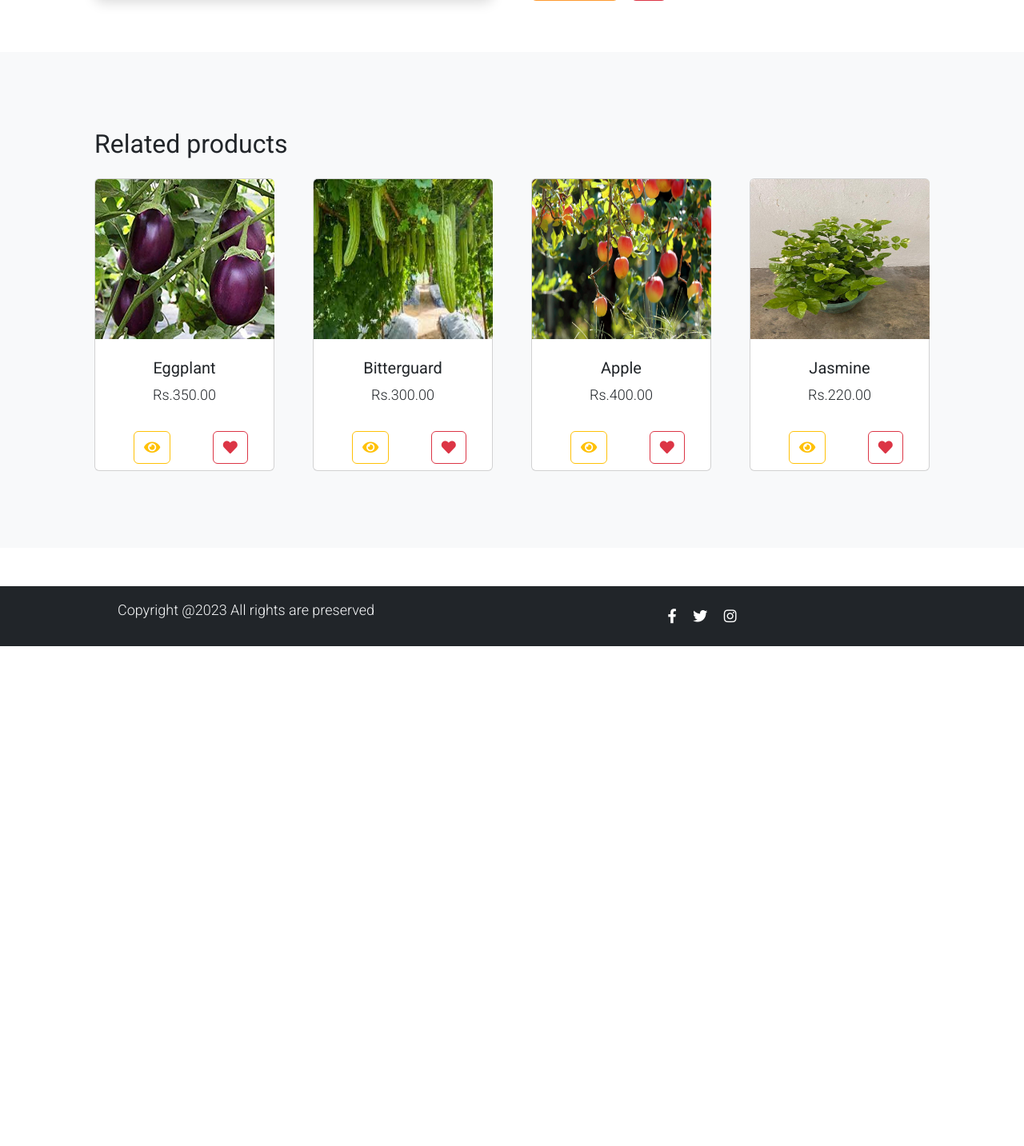
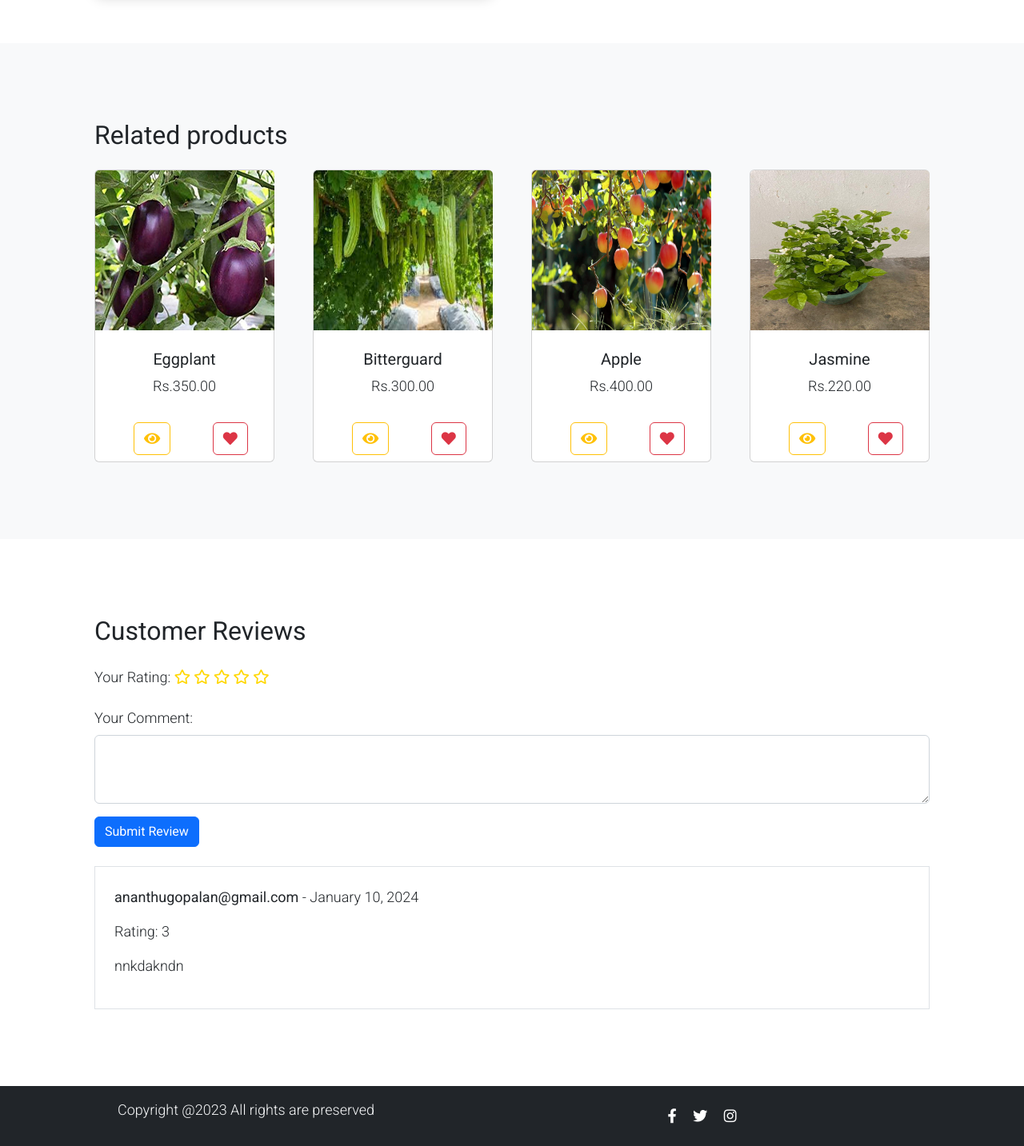
Before and after one commit to ananthugopalan/main_project_django, a Django app: page /customer_ProductView/1/ in a window 1280 px wide. Shown: the part 567-2000 px from the top of the page at 80% size. Before the commit the page ends 1375 px from the top, so only its background shows below. Run offline with Django 4.2, Linux system fonts and the light colour scheme; a user stored in the database is signed in; data comes from the database, SQL or seed files in the repository; both versions use the stored data as it was after the commit; some libraries are stand-ins or nearby versions.

Commit message:
Product Quantity updated

```diff
--- a/project/agriselect/admin.py
+++ b/project/agriselect/admin.py
@@ -1,5 +1,5 @@
 from django.contrib import admin
-from .models import Customer_Profile, Product, Address, Order, CartItem, Site_Logo
+from .models import Customer_Profile, Product, Address, Order, CartItem, Site_Logo, CustomerReview, ShippingAddress
 
 # Register your models here.
 admin.site.register(Product)
@@ -8,3 +8,5 @@ admin.site.register(Address)
 admin.site.register(Order)
 admin.site.register(CartItem)
 admin.site.register(Site_Logo)
+admin.site.register(CustomerReview)
+admin.site.register(ShippingAddress)
--- a/project/agriselect/urls.py
+++ b/project/agriselect/urls.py
@@ -10,7 +10,10 @@ urlpatterns = [
     path('search/', views.search_products, name='search_products'),
     # path('search/', views.search_view, name='search_view'),
     path('customer_allProducts/',views.customer_allProducts,name='customer_allProducts'),
+
     path('customer_ProductView/<int:product_id>/',views.customer_ProductView,name='customer_ProductView'),
+    path('add_review/<int:product_id>/', views.add_review, name='add_review'),
+
     path('customer_Profile/', views.customer_Profile, name='customer_Profile'),
     path('customer_Wishlist/',views.customer_Wishlist,name='customer_Wishlist'),
     path('delete_address/<int:address_id>/', views.delete_address, name='delete_address'),
@@ -24,9 +27,8 @@ urlpatterns = [
     path('generate-pdf/<int:order_id>/', GeneratePDF.as_view(), name='generate_pdf'),
 
 
-
     # Cart
-    path('add_to_Cart/<int:product_id>/', views.add_to_Cart, name='add_to_Cart'),
+    # path('add_to_Cart/<int:product_id>/', views.add_to_Cart, name='add_to_Cart'),
     path('add_to_cart/<int:product_id>/', views.add_to_cart, name='add_to_cart'),
     path('cart/', views.cart, name='cart'),
     path('remove_from_cart/<int:product_id>/', views.remove_from_cart, name='remove_from_cart'),
--- a/project/agriselect/views.py
+++ b/project/agriselect/views.py
@@ -1,7 +1,7 @@
 from django.shortcuts import render,redirect,get_object_or_404
 from django.http import JsonResponse
 from .forms import ProductForm
-from .models import Customer_Profile,Product, Wishlist, Address, CartItem, Order, ShippingAddress
+from .models import Customer_Profile,Product, Wishlist, Address, CartItem, Order, ShippingAddress, CustomerReview
 from userapp.models import CustomUser,SellerDetails
 from django.contrib.auth.decorators import login_required
 from django.views.decorators.cache import never_cache
@@ -232,20 +232,43 @@ def customer_ProductView(request, product_id):
     product_category = product.product_category
     product_subcategory = product.product_subcategory
 
-    # Fetch related products from the same category (excluding the current product) with 'instock' or 'out_of_stock' status
+    # Fetch related products and reviews
     related_products = Product.objects.filter(
         product_category=product_category,
         status__in=['in_stock', 'out_of_stock']
-    ).exclude(pk=product_id)[:4]  # Adjust the number of related products as needed
+    ).exclude(pk=product_id)[:4]
+
+    reviews = CustomerReview.objects.filter(product=product)
 
     context = {
         'product': product,
         'product_category': product_category,
         'product_subcategory': product_subcategory,
         'related_products': related_products,
+        'reviews': reviews,
     }
 
     return render(request, 'customer_ProductView.html', context)
+
+@login_required
+def add_review(request, product_id):
+    product = get_object_or_404(Product, pk=product_id)
+
+    if request.method == 'POST':
+        rating = int(request.POST.get('rating'))
+        comment = request.POST.get('comment')
+
+        # Check if the user has already reviewed the product
+        existing_review = CustomerReview.objects.filter(product=product, user=request.user).exists()
+
+        if not existing_review:
+            # Create a new review
+            review = CustomerReview.objects.create(product=product, user=request.user, rating=rating, comment=comment)
+            return redirect('customer_ProductView', product_id=product_id)
+        else:
+            return JsonResponse({'success': False, 'message': 'You have already reviewed this product.'})
+
+    return redirect('customer_ProductView', product_id=product_id)
 
 
 
@@ -339,44 +362,49 @@ class CustomerOrderView(View):
 
 #cart
 @login_required(login_url='user_login')
-def add_to_Cart(request, product_id):
-    product = get_object_or_404(Product, id=product_id)
+# def add_to_Cart(request, product_id):
+#     product = get_object_or_404(Product, id=product_id)
 
-    if request.method == 'POST':
-        quantity = int(request.POST.get('quantity', 1))
+#     if request.method == 'POST':
+#         quantity = int(request.POST.get('quantity', 1))
 
-        # Check if a similar product with status cleared or ordered exists in the cart
-        existing_cart_item = CartItem.objects.filter(user=request.user, product=product, status__in=[CartItem.StatusChoices.CLEARED, CartItem.StatusChoices.ORDERED]).first()
+#         # Check if a similar product with status cleared or ordered exists in the cart
+#         existing_cart_item = CartItem.objects.filter(user=request.user, product=product, status__in=[CartItem.StatusChoices.CLEARED, CartItem.StatusChoices.ORDERED]).first()
 
-        if existing_cart_item:
-            # If an existing item is found, create a new cart item
-            new_cart_item = CartItem.objects.create(user=request.user, product=product, quantity=quantity, status=CartItem.StatusChoices.ACTIVE)
-        else:
-            # If no existing item is found, update the existing one with status active
-            cart_item, created = CartItem.objects.get_or_create(user=request.user, product=product)
-            cart_item.quantity = quantity
-            cart_item.status = CartItem.StatusChoices.ACTIVE
-            cart_item.save()
-            new_cart_item = cart_item
-
-        return redirect('http://127.0.0.1:8000/customer_ProductView/' + str(product_id) + '/')
+#         if existing_cart_item:
+#             # If an existing item is found, create a new cart item
+#             new_cart_item = CartItem.objects.create(user=request.user, product=product, quantity=quantity, status=CartItem.StatusChoices.ACTIVE)
+#         else:
+#             # If no existing item is found, update the existing one with status active
+#             cart_item, created = CartItem.objects.get_or_create(user=request.user, product=product)
+#             cart_item.quantity = quantity
+#             cart_item.status = CartItem.StatusChoices.ACTIVE
+#             cart_item.save()
+#             new_cart_item = cart_item
+#         return redirect('cart')
+#         # return redirect('http://127.0.0.1:8000/customer_ProductView/' + str(product_id) + '/')
 
 def add_to_cart(request, product_id):
     if request.user.is_authenticated:
         product = get_object_or_404(Product, id=product_id)
 
-        # Check if a similar product with status cleared or ordered exists in the cart
-        existing_cart_item = CartItem.objects.filter(user=request.user, product=product, status__in=[CartItem.StatusChoices.CLEARED, CartItem.StatusChoices.ORDERED]).first()
+        # Check if a similar product with status active exists in the cart
+        existing_cart_item = CartItem.objects.filter(user=request.user, product=product, status=CartItem.StatusChoices.ACTIVE).first()
 
         if existing_cart_item:
-            # If an existing item is found, create a new cart item
-            new_cart_item = CartItem.objects.create(user=request.user, product=product, quantity=1, status=CartItem.StatusChoices.ACTIVE)
+            # If an existing item is found, update the existing cart item with status active
+            if existing_cart_item.quantity < product.stock:
+                existing_cart_item.quantity += 1
+                existing_cart_item.save()
+            else:
+                messages.error(request, "Cannot add more than available stock.")
         else:
-            # If no existing item is found, update the existing one with status active
-            existing_cart_item = CartItem.objects.create(user=request.user, product=product, quantity=1, status=CartItem.StatusChoices.ACTIVE)
-            new_cart_item = existing_cart_item
+            # If no existing item is found, create a new cart item
+            if product.stock > 0:
+                new_quantity = min(1, product.stock)  # Ensure the quantity does not exceed available stock
+                new_cart_item = CartItem.objects.create(user=request.user, product=product, quantity=new_quantity, status=CartItem.StatusChoices.ACTIVE)
 
-        return redirect('cart')
+    return redirect('cart')
 
 def cart(request):
     cart_items = CartItem.objects.filter(user=request.user, status=CartItem.StatusChoices.ACTIVE)
@@ -393,8 +421,8 @@ def cart(request):
 def remove_from_cart(request, product_id):
     cart_item = get_object_or_404(CartItem, user=request.user, id=product_id)
     print(f"Received product_id: {product_id}")  #Fixed the typo here
-    cart_item.status = CartItem.StatusChoices.CLEARED  # Set status to cleared
-    cart_item.save()  # Save the changes to the object
+    # cart_item.status = CartItem.StatusChoices.CLEARED  # Set status to cleared
+    cart_item.delete()  # Save the changes to the object
     return redirect('cart')
 
 def decrease_item(request, item_id):
--- a/project/template/customer_Cart.html
+++ b/project/template/customer_Cart.html
@@ -131,6 +131,7 @@
                         <div class="card-header py-3 bg-success">
                             <h5 class="mb-0 text-white">Cart</h5>
                         </div>
+
                         <div class="card-body">
                             {% for cart_item in cart_items %}
                             <!-- Single item -->
--- a/project/template/customer_ProductView.html
+++ b/project/template/customer_ProductView.html
@@ -29,12 +29,22 @@
         .custom-dropdown-width {
             width: 300px; /* Adjust the width as needed */
         }
+        /* Add this to your existing styles or create a new style block */
+        .star-rating {
+            display: inline-block;
+            font-size: 24px;
+            color: #ffd700; /* Yellow color for filled stars */
+        }
 
+        .star-rating i {
+            cursor: pointer;
+        }
 
     </style>
 </head>
 
 <body>
+
     <!-- Header -->
     <nav class="navbar navbar-expand-lg navbar-light shadow p-0 sticky-top">
         <div class="container d-flex justify-content-between align-items-center">
@@ -164,12 +174,12 @@
                             {% endif %}
                         </div>
                         <p class="lead text-muted">{{ product.description }}</p>
-                        <form method="post" action="{% url 'add_to_Cart' product_id=product.id %}">
+                        <form method="post" action="{% url 'add_to_cart' product_id=product.id %}">
                             {% csrf_token %}
-                            <div class="d-flex">
+                            <!-- <div class="d-flex">
                                 <label for="inputQuantity" class="my-auto mr-2">Qty:</label>
                                 <input id="inputQuantity" class="form-control text-center me-3" name="quantity" type="number" value="1" min="1" style="max-width: 4rem;" data-max-stock="{{ product.stock }}"/>
-                            </div>
+                            </div> -->
                             <div class="mt-4 d-flex flex-row gap-3  ">
                                 {% if product.status == 'in_stock' %}
                                 <button type="submit" class="btn flex-shrink-0" style="background-color:#FE9A2E; color: white;">
@@ -230,6 +240,48 @@
     </div>
 </section>
 
+<!-- Add this section below the related products -->
+<section class="py-5">
+    <div class="container px-4 px-lg-5 mt-5">
+        <h2 class="fw-bolder mb-4">Customer Reviews</h2>
+        <!-- Update the form for new reviews -->
+        <form method="post" action="{% url 'add_review' product_id=product.id %}">
+            {% csrf_token %}
+            <!-- Rating field as stars -->
+            <div class="mb-3">
+                <label for="inputRating" class="form-label">Your Rating:</label>
+                <div class="star-rating">
+                    <input type="hidden" id="inputRating" name="rating" value="0">
+                    <i class="far fa-star" onclick="setRating(1)"></i>
+                    <i class="far fa-star" onclick="setRating(2)"></i>
+                    <i class="far fa-star" onclick="setRating(3)"></i>
+                    <i class="far fa-star" onclick="setRating(4)"></i>
+                    <i class="far fa-star" onclick="setRating(5)"></i>
+                </div>
+            </div>
+            <!-- Comment field -->
+            <div class="mb-3">
+                <label for="inputComment" class="form-label">Your Comment:</label>
+                <textarea class="form-control" id="inputComment" name="comment" rows="3" required></textarea>
+            </div>
+            <!-- Submit button -->
+            <button type="submit" class="btn btn-primary">Submit Review</button>
+        </form>
+
+        <!-- Add space above the heading -->
+        <div class="mt-4"></div>
+        <div class="customer-reviews-box border p-4">
+            <!-- Display existing reviews -->
+            {% for review in reviews %}
+                <div>
+                    <p><strong>{{ review.user.email }}</strong> - {{ review.created_at|date:"F d, Y" }}</p>
+                    <p>Rating: {{ review.rating }}</p>
+                    <p>{{ review.comment }}</p>
+                </div>
+            {% endfor %}
+        </div>
+    </div>
+</section>
 
 
         <!-- Footer -->
@@ -404,6 +456,35 @@ $(document).ready(function() {
         }
         return cookieValue;
     }
+    // Replace the existing JavaScript function with this one
+function setRating(starValue) {
+    // Get the hidden rating input
+    const ratingInput = document.getElementById("inputRating");
+
+    // Toggle the selection when the same star is clicked twice
+    if (ratingInput.value == starValue) {
+        ratingInput.value = 0; // Reset the rating if clicked twice
+    } else {
+        ratingInput.value = starValue; // Set the rating value
+    }
+
+    // Update the styling of the stars based on the selected value
+    const starIcons = document.querySelectorAll('.star-rating i');
+
+    starIcons.forEach((starIcon, index) => {
+        if (index + 1 <= ratingInput.value) {
+            // Add the filled class for selected stars
+            starIcon.classList.remove('far');
+            starIcon.classList.add('fas');
+        } else {
+            // Remove the filled class for unselected stars
+            starIcon.classList.remove('fas');
+            starIcon.classList.add('far');
+        }
+    });
+}
+
+
 </script>
 
     <!-- Start Script -->
```
Also changed, not shown: project/agriselect/models.py (+15 -0 lines), project/template/admin_dashboard.html (+5 -3 lines), project/template/customer_allProducts.html (+0 -34 lines), project/agriselect/migrations/0014_customerreview.py (added), project/agriselect/migrations/0015_product_average_rating_product_reviews.py (added), project/agriselect/migrations/0016_remove_product_reviews.py (added), project/db.sqlite3.
